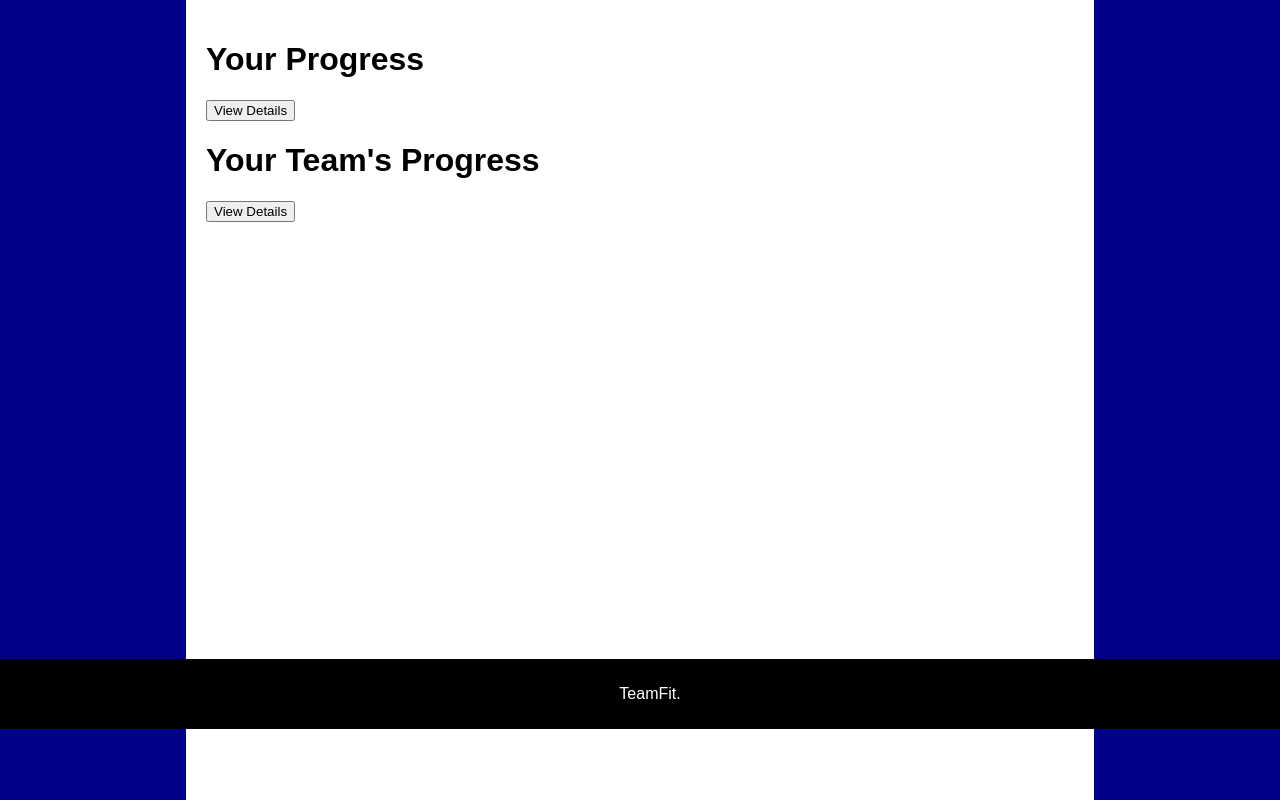
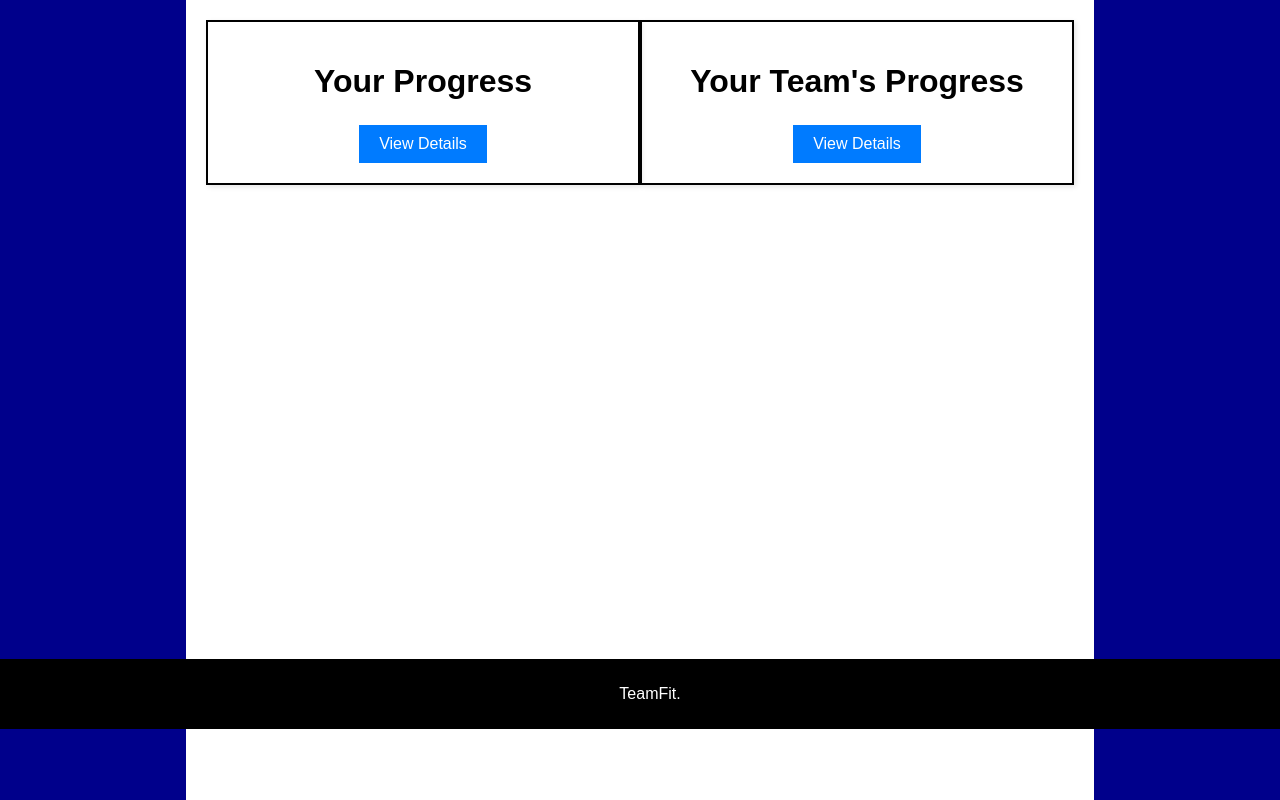
Before and after one commit to isiahmacias25/TeamFit, a PHP site: page /Progress/progress.html in a window 1280 px wide. Shown: the part 71-871 px from the top of the page. Run offline with PHP 8.4, Linux system fonts and the light colour scheme.

Commit message:
Update styles.css

```diff
--- a/styles.css
+++ b/styles.css
@@ -113,3 +113,37 @@ footer {
         flex-direction: row;
     }
 }
+
+
+
+
+.progress-container {
+    display: flex;
+    justify-content: space-between;
+}
+
+.box {
+    border: 2px solid black; /* Black border */
+    padding: 20px;
+    text-align: center;
+    width: 45%; /* Adjust width as needed */
+    box-shadow: 2px 2px 5px rgba(0, 0, 0, 0.1); /* Optional shadow */
+}
+
+.box h1 {
+    margin-bottom: 15px;
+}
+
+.box button {
+    background-color: #007bff; /* Button color */
+    color: white;
+    border: none;
+    padding: 10px 20px;
+    cursor: pointer;
+    font-size: 16px;
+    margin-top: 10px;
+}
+
+.box button:hover {
+    background-color: #0056b3; /* Darker blue on hover */
+}
```
